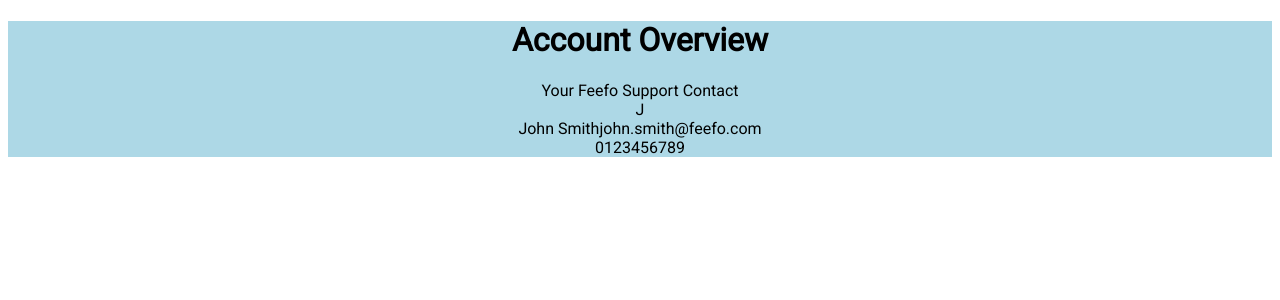
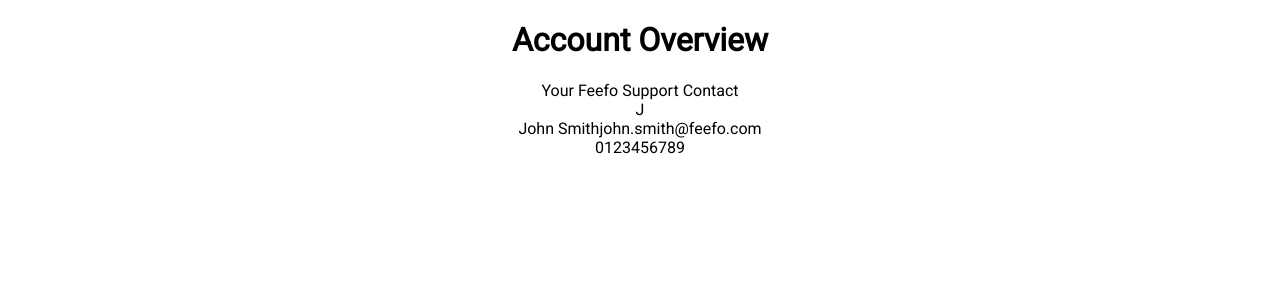
Before and after one commit to marlalain/two, a React (Create React App) app: page / in a window 1280 px wide. Shown: the top 300 px of the page. Built offline with nearby package versions, Linux system fonts and the light colour scheme.

Commit message:
fix: organizes code

```diff
--- a/src/components/account-overview.tsx
+++ b/src/components/account-overview.tsx
@@ -1,5 +1,5 @@
 import React from 'react';
-import styled from 'styled-components';
+import AccountOverviewHeader from './header/account-overview-header';
 
 export type Account = {
 	supportContact: {
@@ -19,31 +19,10 @@
 export const AccountOverview: React.FC<{ account: Account }> = ({
 	account,
 }) => {
-	const Meta = styled.div`
-		background-color: lightblue;
-	`;
-
 	return (
-		<Meta>
-			<div>
-				<div>
-					<h1>Account Overview</h1>
-				</div>
-				<div>
-					<div>
-						<span>Your Feefo Support Contact</span>
-					</div>
-					<div>
-						<span>{account.supportContact.name.charAt(0)}</span>
-						<div>
-							<span>{account.supportContact.name}</span>
-							<span>{account.supportContact.email}</span>
-						</div>
-						<span>{account.supportContact.phone}</span>
-					</div>
-				</div>
-			</div>
-		</Meta>
+		<div>
+			<AccountOverviewHeader account={account} />
+		</div>
 	);
 };
 
--- a/src/components/header/account-overview-header.tsx
+++ b/src/components/header/account-overview-header.tsx
@@ -1,15 +1,29 @@
 import React from 'react';
 import { Account } from '../account-overview';
-import AccountOverviewHeader from './account-overview-header';
 
-export const AccountOverview: React.FC<{ account: Account }> = ({
+export const AccountOverviewHeader: React.FC<{ account: Account }> = ({
 	account,
 }) => {
 	return (
 		<div>
-			<AccountOverviewHeader account={account} />
+			<div>
+				<h1>Account Overview</h1>
+			</div>
+			<div>
+				<div>
+					<span>Your Feefo Support Contact</span>
+				</div>
+				<div>
+					<span>{account.supportContact.name.charAt(0)}</span>
+					<div>
+						<span>{account.supportContact.name}</span>
+						<span>{account.supportContact.email}</span>
+					</div>
+					<span>{account.supportContact.phone}</span>
+				</div>
+			</div>
 		</div>
 	);
 };
 
-export default AccountOverview;
+export default AccountOverviewHeader;
```
